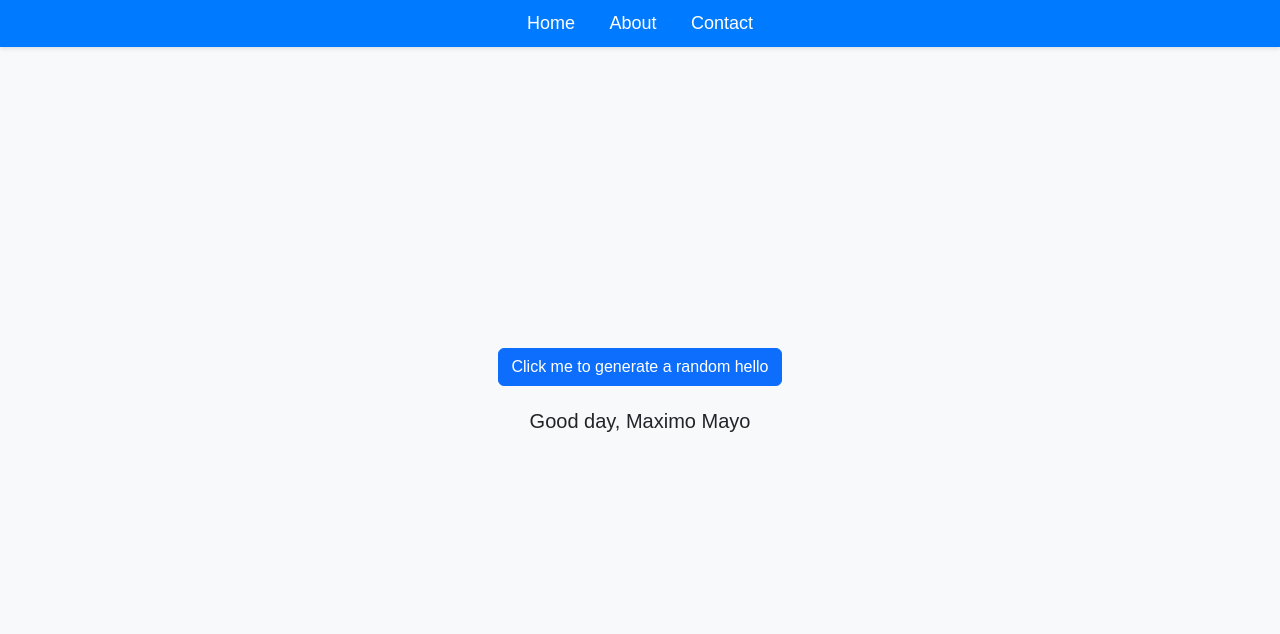
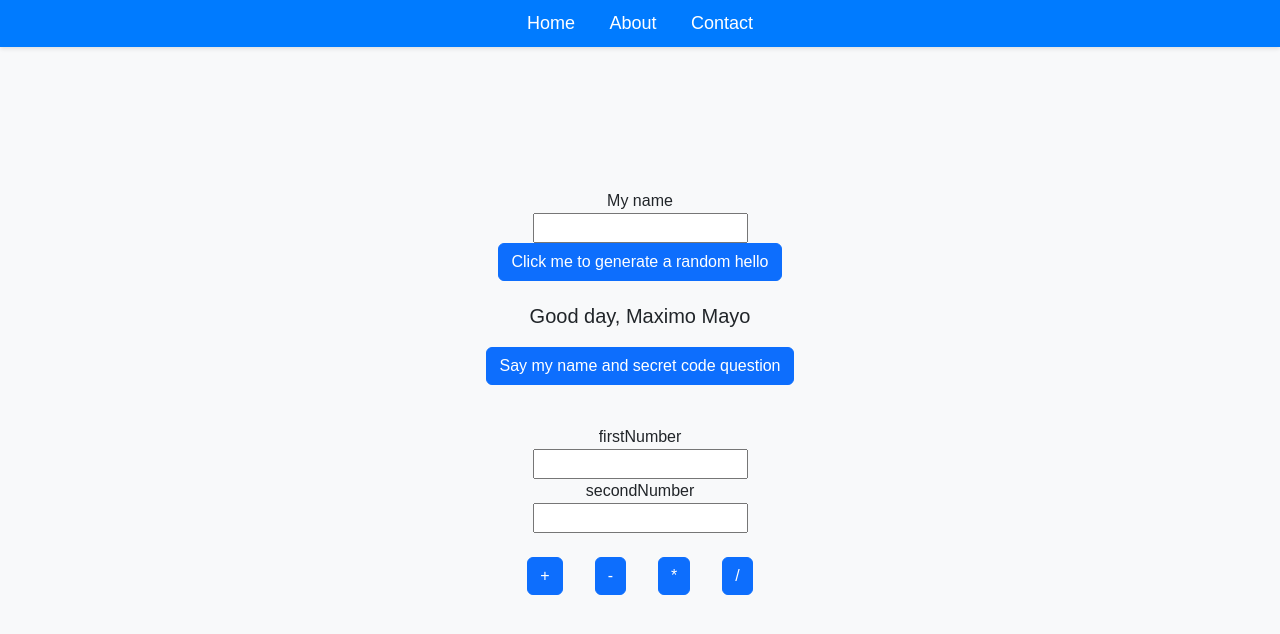
Before and after one commit to MaximoMayo/RandomHiButton, a plain HTML site: page index.html in a window 1280 px wide. Both pictures are taken after a click on the button "Click me to generate a random hello". Drawn offline with nearby package versions, Linux system fonts and the light colour scheme; a web font is replaced by a local one.

Commit message:
addingMore

```diff
--- a/index.html
+++ b/index.html
@@ -4,7 +4,7 @@
 <head>
     <meta charset="utf-8">
     <meta name="viewport" content="width=device-width, initial-scale=1">
-    <title>Random Hello</title>
+    <title>Random Icebreaker</title>
     <link href="https://cdn.jsdelivr.net/npm/bootstrap@5.3.3/dist/css/bootstrap.min.css" rel="stylesheet"
         integrity="sha384-QWTKZyjpPEjISv5WaRU9OFeRpok6YctnYmDr5pNlyT2bRjXh0JMhjY6hW+ALEwIH" crossorigin="anonymous">
     <link rel="stylesheet" href="styles/style.css">
@@ -19,9 +19,34 @@
         </nav>
     </header>
 
+    <label for="myname">My name</label>
+    <input type="text" name="myname" id="myName">
+
     <button type="button" class="btn btn-primary" onclick="generateHello()">Click me to generate a random
         hello</button>
     <p id="displayQuestion"></p>
+    <button type="button" class="btn btn-primary" onclick="SayMyName()">Say my name and secret code
+        question</button>
+    <p id="result"></p>
+<br>
+
+    <label for="numberOne">firstNumber</label>
+    <input type="text" name="myname" id="numberOne">
+
+    <label for="numberTwo">secondNumber</label>
+    <input type="text" name="myname" id="numberTwo">
+    <br>
+    <div class="d-flex justify-content">
+        <button type="button" class="btn btn-primary mx-3" onclick="calculateAdd()">+</button>
+
+        <button type="button" class="btn btn-primary mx-3" onclick="calculateSub()">-</button>
+
+        <button type="button" class="btn btn-primary mx-3" onclick="calculateMult()">*</button>
+
+        <button type="button" class="btn btn-primary mx-3" onclick="calculateDiv()">/</button>
+    </div>
+    <p id="result1"></p>
+
     <script src="https://cdn.jsdelivr.net/npm/bootstrap@5.3.3/dist/js/bootstrap.bundle.min.js"
         integrity="sha384-YvpcrYf0tY3lHB60NNkmXc5s9fDVZLESaAA55NDzOxhy9GkcIdslK1eN7N6jIeHz"
         crossorigin="anonymous"></script>
--- a/scripts/script.js
+++ b/scripts/script.js
@@ -43,5 +43,59 @@ function generateHello() {
     // return questions[index];
   }
 
+  function SayMyName(mysecretcode) {
+
+    let myname = document.getElementById("myName").value;
+
+    console.log(myname);
+
+    alert(`Hi ${myname} - ${mysecretcode}`);
+
+  }
+
+  //number1 and number2 are parameters
+  function addNumbers(number1,number2){
+    return number1 + number2;
+  }
+
+  function subNumbers(number1,number2){
+    return number1 - number2;
+  }
+
+  function multNumbers(number1,number2){
+    return number1 * number2;
+  }
+
+  function divNumbers(number1,number2){
+    return number1 / number2;
+  }
   // Example usage:
-  let thequestion = generateIcebreaker();
+  console.log(addNumbers(2,4));
+
+  function calculateAdd(){
+    let number1 = Number(document.getElementById("numberOne").value);
+    let number2 = Number(document.getElementById("numberTwo").value);
+    let result = addNumbers(number1,number2);
+    document.getElementById("result1").innerHTML = result;
+  }
+
+  function calculateSub(){
+    let number1 = Number(document.getElementById("numberOne").value);
+    let number2 = Number(document.getElementById("numberTwo").value);
+    let result = subNumbers(number1,number2);
+    document.getElementById("result1").innerHTML = result;
+  }
+
+  function calculateMult(){
+    let number1 = Number(document.getElementById("numberOne").value);
+    let number2 = Number(document.getElementById("numberTwo").value);
+    let result = multNumbers(number1,number2);
+    document.getElementById("result1").innerHTML = result;
+  }
+
+  function calculateDiv(){
+    let number1 = Number(document.getElementById("numberOne").value);
+    let number2 = Number(document.getElementById("numberTwo").value);
+    let result = divNumbers(number1,number2);
+    document.getElementById("result1").innerHTML = result;
+  }
```
